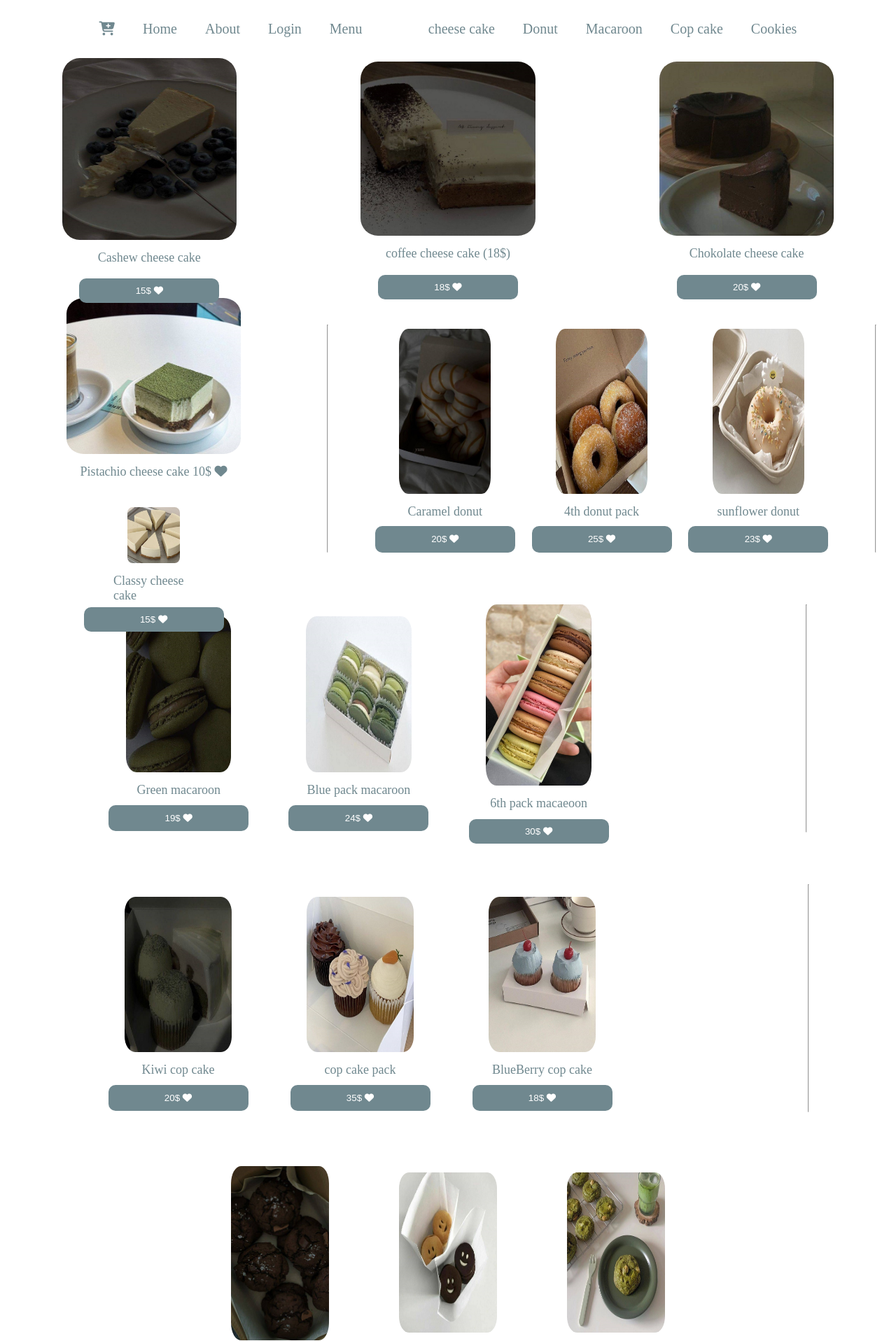
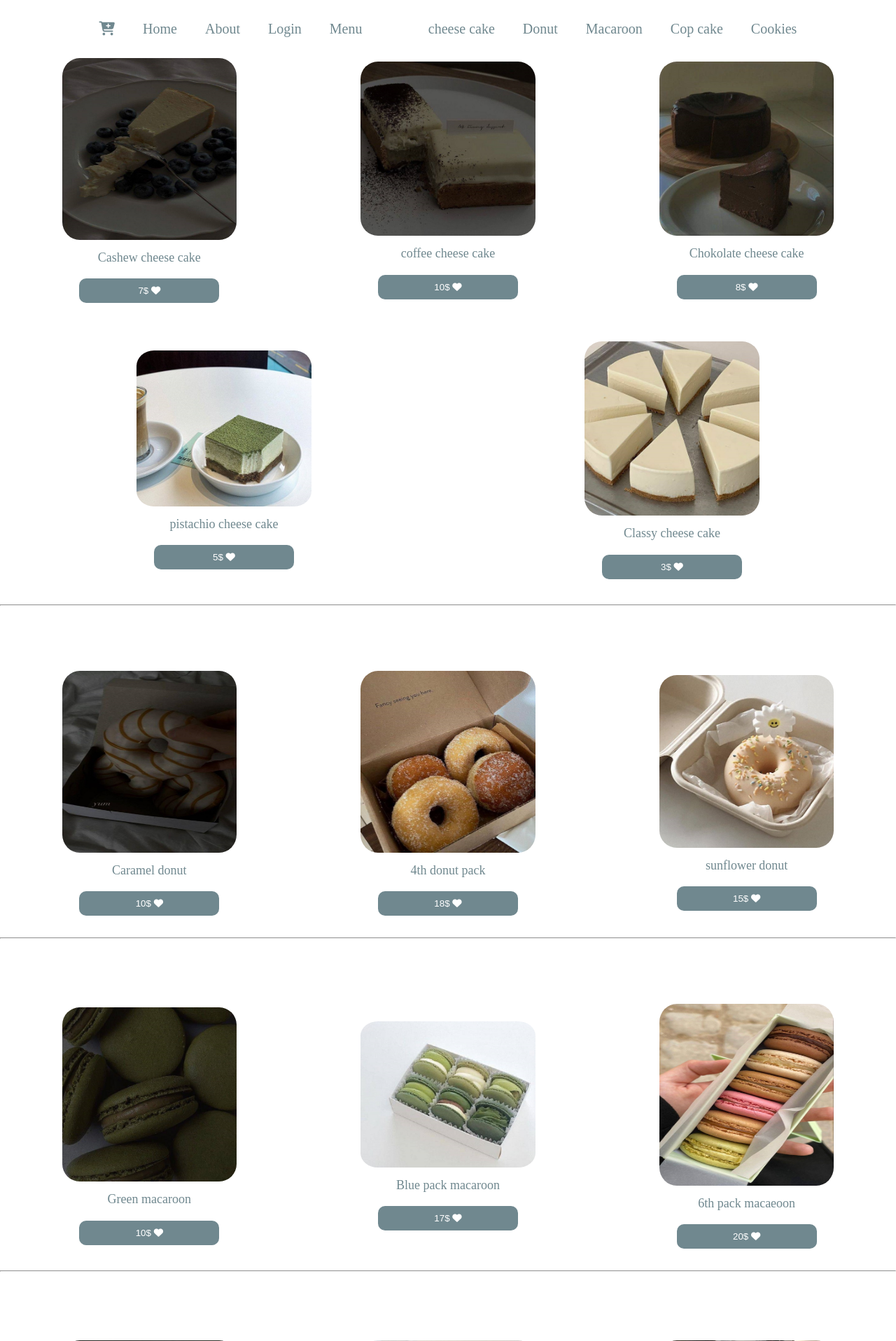
Before and after one commit to V1p3er/bistory, a Django app: page /menu/ in a window 1280 px wide. Shown: the top 1917 px of the page at 70% size. Run offline with Django 4.2, Linux system fonts and the light colour scheme; some libraries are stand-ins or nearby versions.

Commit message:
debug menu

```diff
--- a/main_home/static/home/styles/menu/menu.css
+++ b/main_home/static/home/styles/menu/menu.css
@@ -62,7 +59,7 @@
     margin-bottom: 10px;
 }
 /*** menu photo ***/
-#cheese{
+#cheesecake{
     display: flex;
     justify-content: space-around;
     flex-wrap: wrap;
@@ -102,19 +99,11 @@
     height: 65%;
     border-radius: 10%;
     margin-top: 35%;
-    -webkit-border-radius: 10%;
-    -moz-border-radius: 10%;
-    -ms-border-radius: 10%;
-    -o-border-radius: 10%;
 }
 img:hover{
     width: 68%;
     height: 68%;
     transition: all 0.8s;
-    -webkit-transition: all 0.8s;
-    -moz-transition: all 0.8s;
-    -ms-transition: all 0.8s;
-    -o-transition: all 0.8s;
 }
 
 /*** items details ***/
--- a/main_home/templates/home/other/menu.html
+++ b/main_home/templates/home/other/menu.html
@@ -32,7 +32,7 @@
             </div>
         </nav>
         <section class="menu-photo">
-            <div id="cheese">
+            <div id="cheesecake">
                 <div class="che">
                     <img src="{% static 'home/img/IMG_20230324_212222_930.jpg' %}">
                     <div class="details">
@@ -40,7 +40,7 @@
                     </div>
                     <span class="pqt-minus"></span>
                     <button class="card-button">
-                        <span class="add-to-cart">15$</span>
+                        <span class="add-to-cart">7$</span>
                         <span class="added"></span>
                         <i class="fa-solid fa-heart"></i>
                     </button>
@@ -48,11 +48,11 @@
                 <div class="che">
                     <img src="{% static 'home/img/IMG_20230324_212230_291.jpg' %}">
                     <div class="details">
-                        <span>coffee cheese cake (18$)</span>
+                        <span>coffee cheese cake</span>
                     </div>
                     <span class="pqt-minus"></span>
                     <button class="card-button">
-                        <span class="add-to-cart">18$</span>
+                        <span class="add-to-cart">10$</span>
                         <span class="added"></span>
                         <span class="added"></span>
                         <i class="fa-solid fa-heart"></i>
@@ -65,7 +65,7 @@
                     </div>
                     <span class="pqt-minus"></span>
                     <button class="card-button">
-                        <span class="add-to-cart">20$</span>
+                        <span class="add-to-cart">8$</span>
                         <span class="added"></span>
                         <i class="fa-solid fa-heart"></i>
                     </button>
@@ -73,8 +73,11 @@
                 <div class="che">
                     <img src="{% static 'home/img/IMG_20230329_155215_746.jpg' %}">
                     <div class="details">
-                        <span>Pistachio cheese cake</span>
-                        <span class="add-to-cart">10$</span>
+                        <span>pistachio cheese cake</span>
+                    </div>
+                    <span class="pqt-minus"></span>
+                    <button class="card-button">
+                        <span class="add-to-cart">5$</span>
                         <span class="added"></span>
                         <i class="fa-solid fa-heart"></i>
                     </button>
@@ -86,7 +89,7 @@
                     </div>
                     <span class="pqt-minus"></span>
                     <button class="card-button">
-                        <span class="add-to-cart">15$</span>
+                        <span class="add-to-cart">3$</span>
                         <span class="added"></span>
                         <i class="fa-solid fa-heart"></i>
                     </button>
@@ -101,7 +104,7 @@
                     </div>
                     <span class="pqt-minus"></span>
                     <button class="card-button">
-                        <span class="add-to-cart">20$</span>
+                        <span class="add-to-cart">10$</span>
                         <span class="added"></span>
                         <i class="fa-solid fa-heart"></i>
                     </button>
@@ -113,7 +116,7 @@
                     </div>
                     <span class="pqt-minus"></span>
                     <button class="card-button">
-                        <span class="add-to-cart">25$</span>
+                        <span class="add-to-cart">18$</span>
                         <span class="added"></span>
                         <i class="fa-solid fa-heart"></i>
                     </button>
@@ -125,7 +128,7 @@
                     </div>
                     <span class="pqt-minus"></span>
                     <button class="card-button">
-                        <span class="add-to-cart">23$</span>
+                        <span class="add-to-cart">15$</span>
                         <span class="added"></span>
                         <i class="fa-solid fa-heart"></i>
                     </button>
@@ -140,7 +143,7 @@
                     </div>
                     <span class="pqt-minus"></span>
                     <button class="card-button">
-                        <span class="add-to-cart">19$</span>
+                        <span class="add-to-cart">10$</span>
                         <span class="added"></span>
                         <i class="fa-solid fa-heart"></i>
                     </button>
@@ -152,7 +155,7 @@
                     </div>
                     <span class="pqt-minus"></span>
                     <button class="card-button">
-                        <span class="add-to-cart">24$</span>
+                        <span class="add-to-cart">17$</span>
                         <span class="added"></span>
                         <i class="fa-solid fa-heart"></i>
                     </button>
@@ -164,7 +167,7 @@
                     </div>
                     <span class="pqt-minus"></span>
                     <button class="card-button">
-                        <span class="add-to-cart">30$</span>
+                        <span class="add-to-cart">20$</span>
                         <span class="added"></span>
                         <i class="fa-solid fa-heart"></i>
                     </button>
@@ -179,7 +182,7 @@
                     </div>
                     <span class="pqt-minus"></span>
                     <button class="card-button">
-                        <span class="add-to-cart">20$</span>
+                        <span class="add-to-cart">11$</span>
                         <span class="added"></span>
                         <i class="fa-solid fa-heart"></i>
                     </button>
@@ -191,7 +194,7 @@
                     </div>
                     <span class="pqt-minus"></span>
                     <button class="card-button">
-                        <span class="add-to-cart">35$</span>
+                        <span class="add-to-cart">19$</span>
                         <span class="added"></span>
                         <i class="fa-solid fa-heart"></i>
                     </button>
@@ -218,7 +221,7 @@
                     </div>
                     <span class="pqt-minus"></span>
                     <button class="card-button">
-                        <span class="add-to-cart">22$</span>
+                        <span class="add-to-cart">15$</span>
                         <span class="added"></span>
                         <i class="fa-solid fa-heart"></i>
                     </button>
@@ -230,7 +233,7 @@
                     </div>
                     <span class="pqt-minus"></span>
                     <button class="card-button">
-                        <span class="add-to-cart">34$</span>
+                        <span class="add-to-cart">5$</span>
                         <span class="added"></span>
                         <i class="fa-solid fa-heart"></i>
                     </button>
@@ -242,7 +245,7 @@
                     </div>
                     <span class="pqt-minus"></span>
                     <button class="card-button">
-                        <span class="add-to-cart">20$</span>
+                        <span class="add-to-cart">10$</span>
                         <span class="added"></span>
                         <i class="fa-solid fa-heart"></i>
                     </button>
```
Also changed, not shown: other parts of main_home/static/home/styles/menu/menu.css (+10 -15 lines).
